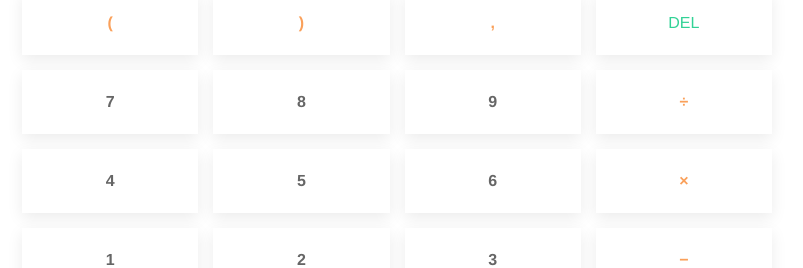
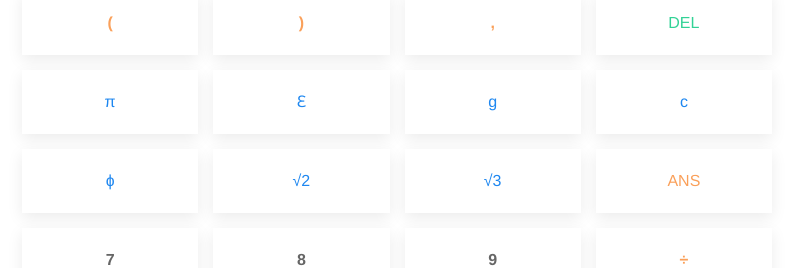
Before and after one commit to weibolu-rm/ETERNITY, a Vue app in the folder frontend/: page / in a window 1280 px wide. Shown: the part 456-724 px from the top of the page, without its empty margins (243-1046 px from the left). Built offline with nearby package versions, Linux system fonts and the light colour scheme.

Commit message:
Implement Mathematical constants. Rearrange Calculator Layout. Clean up HTML

```diff
--- a/frontend/src/components/Calculator.vue
+++ b/frontend/src/components/Calculator.vue
@@ -70,6 +70,42 @@
             <a @click="backspace()" ref="backspace" style="text-decoration: none"
                class="uk-card uk-card-small uk-card-default uk-text-success uk-card-body uk-card-hover">DEL
             </a>
+         </div>
+      </div>
+      <div class="uk-grid-small uk-child-width-expand@s uk-text-center" uk-grid>
+         <div>
+            <a @click="pi" ref="clear" style="text-decoration: none"
+               class="uk-card uk-card-small uk-card-default uk-text-primary uk-card-body uk-card-hover">&#x03C0;</a>
+         </div>
+         <div>
+            <a @click="e" ref="clear" style="text-decoration: none"
+               class="uk-card uk-card-small uk-card-default uk-text-primary uk-card-body uk-card-hover">&#8455;</a>
+         </div>
+         <div>
+            <a @click="g" ref="clear" style="text-decoration: none"
+               class="uk-card uk-card-small uk-card-default uk-text-primary uk-card-body uk-card-hover">g</a>
+         </div>
+         <div>
+            <a @click="c" ref="clear" style="text-decoration: none"
+               class="uk-card uk-card-small uk-card-default uk-text-primary uk-card-body uk-card-hover">c</a>
+         </div>
+      </div>
+      <div class="uk-grid-small uk-child-width-expand@s uk-text-center" uk-grid>
+         <div>
+            <a @click="phi" ref="clear" style="text-decoration: none"
+               class="uk-card uk-card-small uk-card-default uk-text-primary uk-card-body uk-card-hover">&#x0278;</a>
+         </div>
+         <div>
+            <a @click="pyth" ref="clear" style="text-decoration: none"
+               class="uk-card uk-card-small uk-card-default uk-text-primary uk-card-body uk-card-hover">&#8730;2</a>
+         </div>
+         <div>
+            <a @click="theo" ref="clear" style="text-decoration: none"
+               class="uk-card uk-card-small uk-card-default uk-text-primary uk-card-body uk-card-hover">&#8730;3</a>
+         </div>
+         <div>
+            <a @click="ANS" ref="clear" style="text-decoration: none"
+               class="uk-card uk-card-small uk-card-default uk-text-warning uk-card-body uk-card-hover">ANS</a>
          </div>
       </div>
       <div class="uk-grid-small uk-child-width-expand@s uk-text-center" uk-grid>
@@ -155,7 +191,6 @@
          </div>
       </div>
    </div>
-
 </template>
 <script>
 export default {
@@ -197,6 +232,30 @@ export default {
     backspace(){
       this.equation = this.equation.slice(0,-1);
     },
+    e() {
+      this.equation = "2.7182818284"
+    },
+    g() {
+      this.equation = "0.00000000006674"
+    },
+    c() {
+      this.equation = "299792458"
+    },
+     pi() {
+      this.equation = "3.1415926536"
+    },
+     phi() {
+      this.equation = "1.6180339887"
+    },
+     pyth() {
+      this.equation = "1.4142135623"
+    },
+     theo() {
+      this.equation = "1.7320508075"
+    },
+    ANS() {
+      this.equation = this.expression
+    },
     async evaluate() {
       this.expression = this.equation.replace(/[/]/mg, 'divide')
       let response = await fetch('http://127.0.0.1:8000/' + this.expression + "/");
```
Lines whose indentation alone changed are shown as unchanged.
